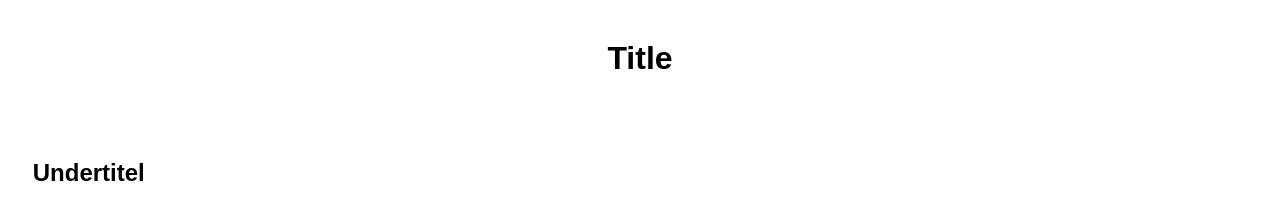
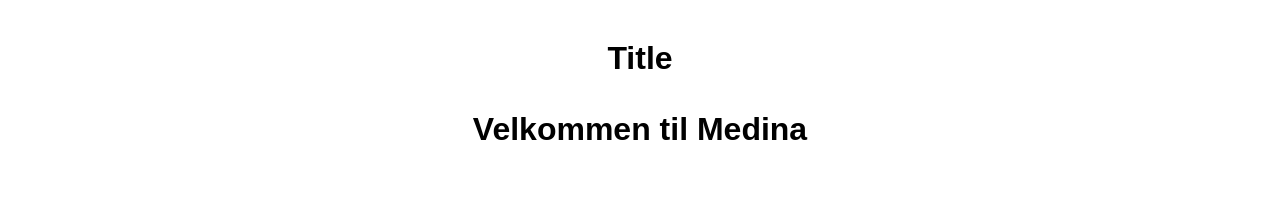
Before and after one commit to Julievogh/js_DOM_oevelse, a plain HTML site: page index.html in a window 1280 px wide. Shown: the top 220 px of the page. Drawn offline with Linux system fonts and the light colour scheme.

Commit message:
øvelse 4

```diff
--- a/index.html
+++ b/index.html
@@ -46,5 +46,6 @@
       </section>
     </main>
     <footer></footer>
+    <script src="script.js"></script>
   </body>
 </html>
--- /dev/null
+++ b/script.js
@@ -0,0 +1,7 @@
+
+const header = document.querySelector("header");
+
+let overskrift = document.createElement("h1");
+let text = document.createTextNode("Velkommen til Medina");
+overskrift.appendChild(text);
+header.appendChild(overskrift);
```
